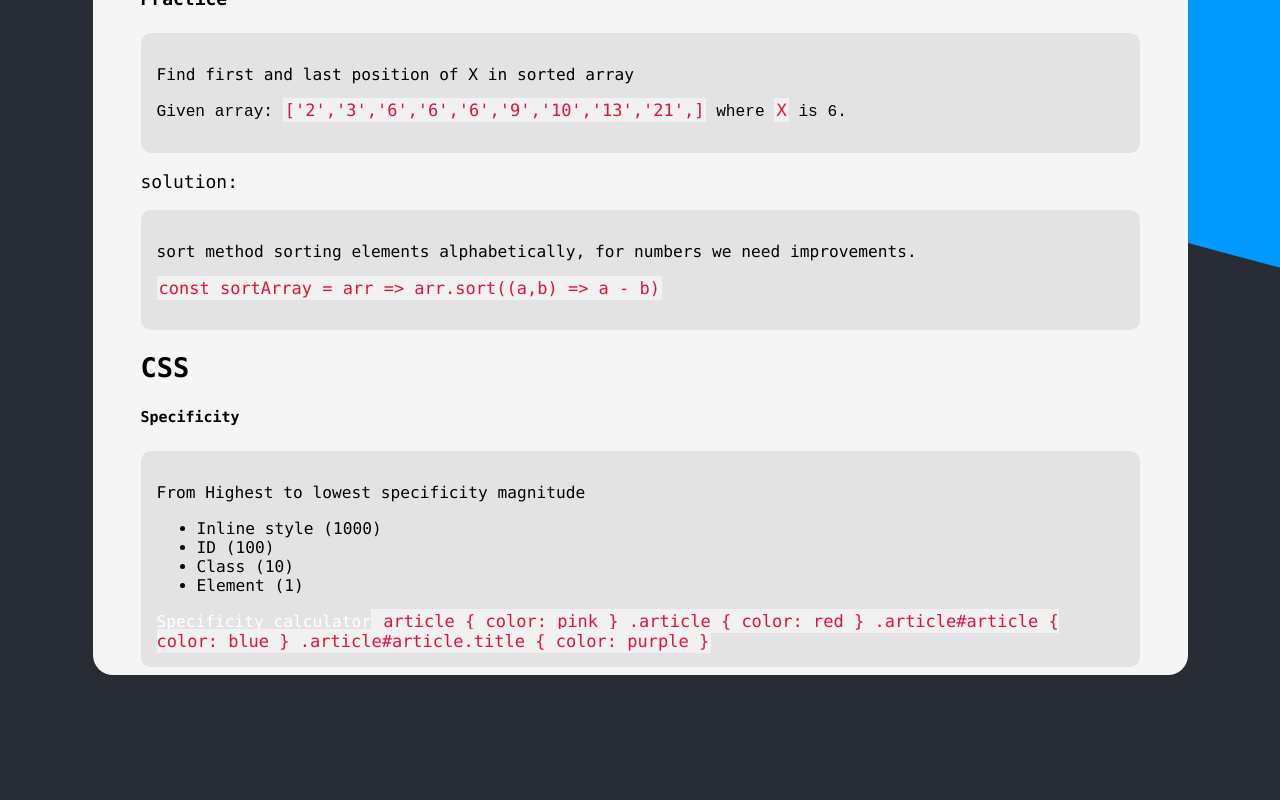
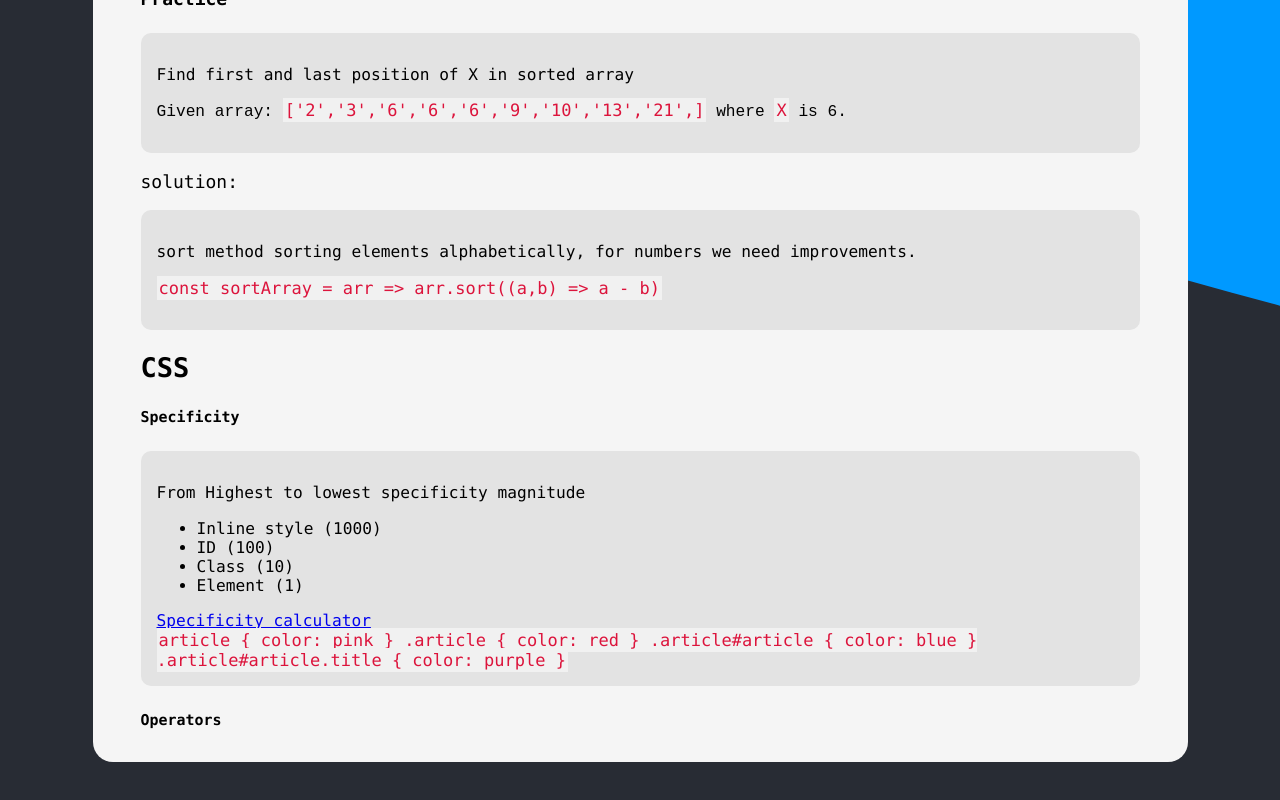
Before and after one commit to MartinPucan/blog, a React (Vite) app: page / in a window 1280 px wide. Shown: the part 756-1556 px from the top of the page. Built offline with nearby package versions, Linux system fonts and the light colour scheme.

Commit message:
fix packages && removed css

```diff
--- a/package.json
+++ b/package.json
@@ -12,6 +12,7 @@
   },
   "devDependencies": {
     "@vitejs/plugin-react-refresh": "^1.3.1",
+    "eslint": "^8.0.0",
     "sass": "^1.42.1",
     "vite": "^2.4.3"
   }
--- a/src/App.scss
+++ b/src/App.scss
@@ -14,6 +14,15 @@
   background-repeat: no-repeat;
   background-size: cover;
   padding: 1rem;
+
+  a {
+    text-decoration: none;
+    color: white;
+
+    &:hover {
+      text-decoration: underline;
+    }
+  }
 }
 
 .nav {
@@ -31,15 +40,6 @@
     & + & {
       border-left: 2px solid whitesmoke;
     }
-  }
-}
-
-a {
-  text-decoration: none;
-  color: white;
-
-  &:hover {
-    text-decoration: underline;
   }
 }
 
--- a/src/components/CSS.jsx
+++ b/src/components/CSS.jsx
@@ -21,9 +21,16 @@ function CSS() {
         </ul>
         <div>
           <a href="https://polypane.app/css-specificity-calculator">Specificity calculator</a>
-          <code> {codeSpecificity} </code>
+          <div>
+            <code> {codeSpecificity} </code>
+          </div>
         </div>
       </div>
+      <h5>Operators</h5>
+      <p>
+
+      </p>
+
     </section>
   )
 }
```
Also changed, not shown: 1 other file (tests, documents, lock files or other folders).
